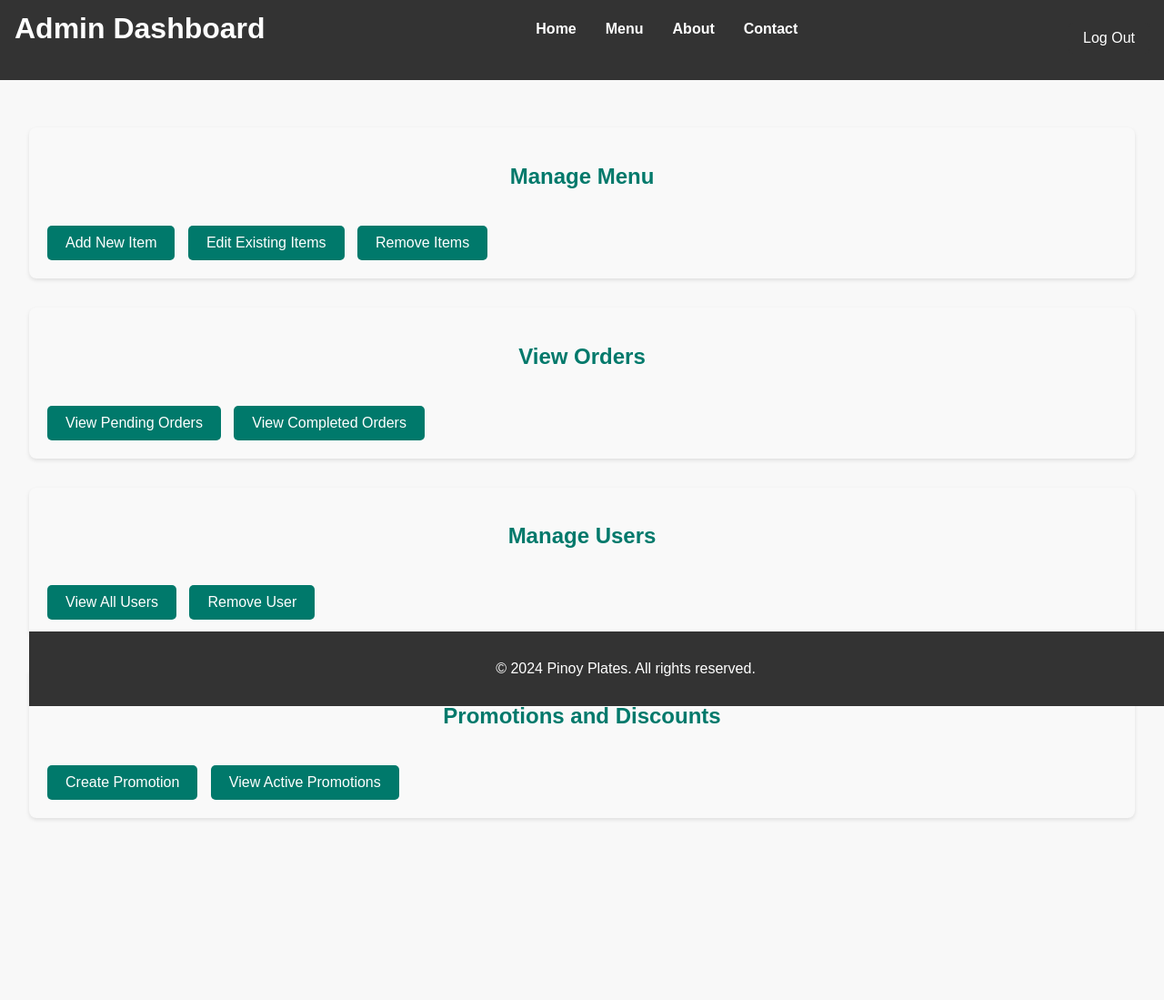
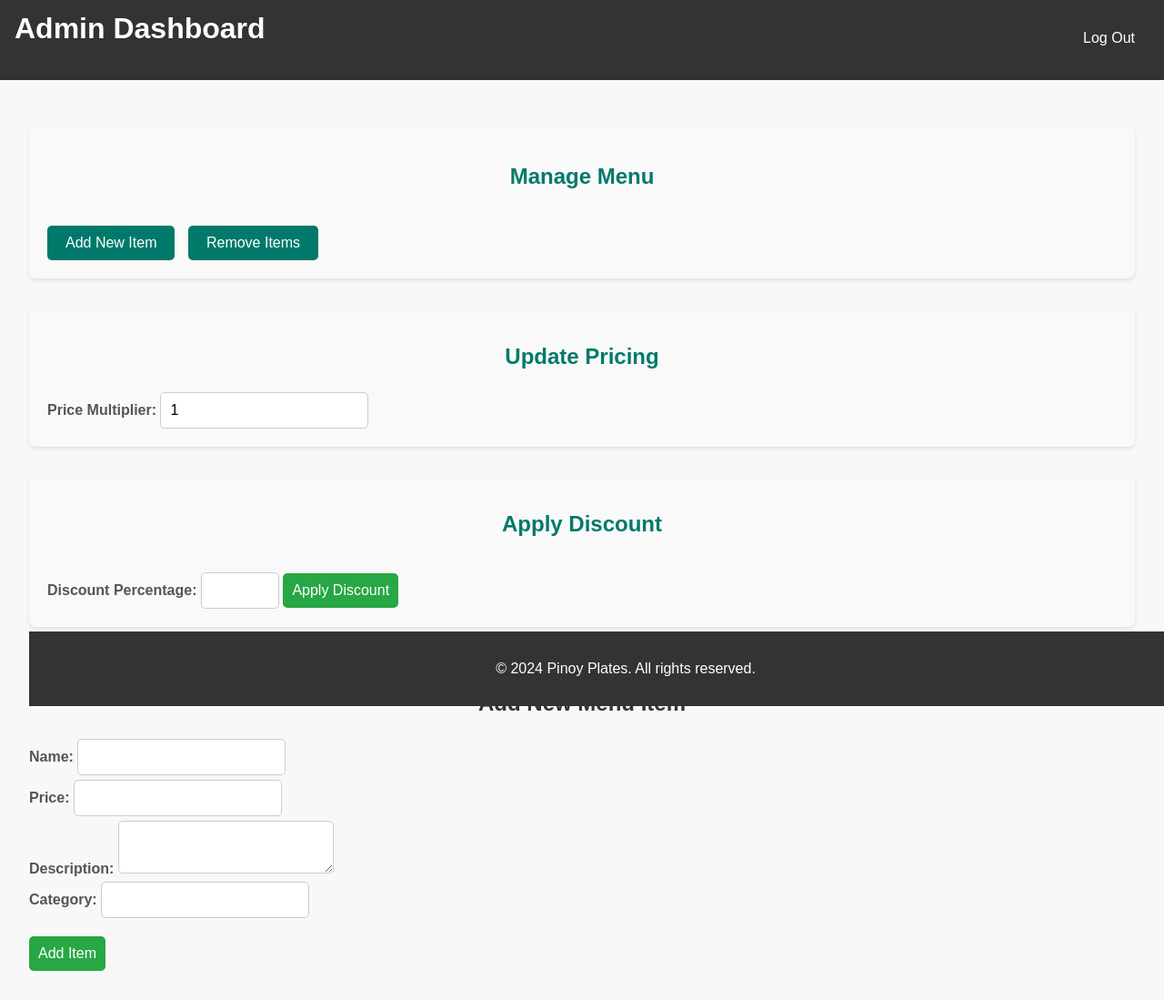
Before and after one commit to JibbsMamogkat/ComingSoonFinalProject, a website: page frontend/pages/adminpage.html in a window 1280 px wide. Shown: the part 24-1123 px from the top of the page at 91% size. Before the commit the page ends 987 px from the top, so only its background shows below. Drawn offline with Linux system fonts and the light colour scheme.

Commit message:
about.html,css

```diff
--- a/frontend/pages/adminpage.html
+++ b/frontend/pages/adminpage.html
@@ -6,53 +6,165 @@
     <title>Admin Dashboard - Pinoy Plates</title>
     <link rel="stylesheet" href="../css/styles.css">
     <link rel="stylesheet" href="../css/adminpage.css">
-
 </head>
 <body>
     <header>
         <h1>Admin Dashboard</h1>
-        <nav>
-            <ul>
-                <li><a href="index.html">Home</a></li>
-                <li><a href="menu.html">Menu</a></li>
-                <li><a href="about.html">About</a></li>
-                <li><a href="contact.html">Contact</a></li>
-            </ul>
-        </nav>
-        <button class="logout">Log Out</button>
+        <button class="logout" onclick="logout()">Log Out</button>
     </header>
 
     <main>
         <section class="admin-content">
+            <!-- Manage Menu Section -->
             <div class="admin-section">
                 <h2>Manage Menu</h2>
-                <button class="action-button">Add New Item</button>
-                <button class="action-button">Edit Existing Items</button>
-                <button class="action-button">Remove Items</button>
+                <button class="action-button" onclick="openAddItemForm()">Add New Item</button>
+                <button class="action-button" onclick="loadItemsForRemoval()">Remove Items</button>
             </div>
 
+            <!-- Update Prices Section -->
             <div class="admin-section">
-                <h2>View Orders</h2>
-                <button class="action-button">View Pending Orders</button>
-                <button class="action-button">View Completed Orders</button>
+                <h2>Update Pricing</h2>
+                <label for="priceMultiplier">Price Multiplier:</label>
+                <input type="number" id="priceMultiplier" value="1" min="0.1" step="0.1" onchange="updatePrices()" />
             </div>
 
+            <!-- Apply Discounts Section -->
             <div class="admin-section">
-                <h2>Manage Users</h2>
-                <button class="action-button">View All Users</button>
-                <button class="action-button">Remove User</button>
-            </div>
-
-            <div class="admin-section">
-                <h2>Promotions and Discounts</h2>
-                <button class="action-button">Create Promotion</button>
-                <button class="action-button">View Active Promotions</button>
+                <h2>Apply Discount</h2>
+                <label for="discountPercent">Discount Percentage:</label>
+                <input type="number" id="discountPercent" min="0" max="100" />
+                <button onclick="applyDiscount()">Apply Discount</button>
             </div>
         </section>
+
+        <!-- Add Item Form Modal -->
+        <div id="addItemForm" class="modal">
+            <div class="modal-content">
+                <span class="close" onclick="closeAddItemForm()">&times;</span>
+                <h2>Add New Menu Item</h2>
+                <label>Name: <input type="text" id="itemName" /></label><br>
+                <label>Price: <input type="number" id="itemPrice" /></label><br>
+                <label>Description: <textarea id="itemDescription"></textarea></label><br>
+                <label>Category: <input type="text" id="itemCategory" /></label><br>
+                <button onclick="addMenuItem()">Add Item</button>
+            </div>
+        </div>
 
         <footer>
             <p>&copy; 2024 Pinoy Plates. All rights reserved.</p>
         </footer>
     </main>
+
+    <script>
+        // Log out function
+        function logout() {
+            alert("Logging out...");
+            window.location.href = "login.html"; // Redirect to login page
+        }
+
+        // Open the Add Item form modal
+        function openAddItemForm() {
+            document.getElementById("addItemForm").style.display = "block";
+        }
+
+        // Close the Add Item form modal
+        function closeAddItemForm() {
+            document.getElementById("addItemForm").style.display = "none";
+        }
+
+        // Add a new item to the menu
+        async function addMenuItem() {
+            const newItem = {
+                name: document.getElementById("itemName").value,
+                price: parseFloat(document.getElementById("itemPrice").value),
+                description: document.getElementById("itemDescription").value,
+                category: document.getElementById("itemCategory").value,
+                available: true
+            };
+
+            try {
+                const response = await fetch('/api/menu', {
+                    method: 'POST',
+                    headers: { 'Content-Type': 'application/json' },
+                    body: JSON.stringify(newItem)
+                });
+                if (response.ok) {
+                    alert("Item added successfully!");
+                    closeAddItemForm();
+                } else {
+                    alert("Failed to add item.");
+                }
+            } catch (error) {
+                console.error("Error adding item:", error);
+            }
+        }
+
+        // Load items for removal (this example assumes the backend provides item data)
+        async function loadItemsForRemoval() {
+            const response = await fetch('/api/menu');
+            const items = await response.json();
+            items.forEach(item => {
+                const itemElement = document.createElement("div");
+                itemElement.innerHTML = `${item.name} - ${item.price} <button onclick="removeMenuItem('${item._id}')">Remove</button>`;
+                document.body.appendChild(itemElement);
+            });
+        }
+
+        // Remove an item
+        async function removeMenuItem(itemId) {
+            try {
+                const response = await fetch(`/api/menu/${itemId}`, {
+                    method: 'DELETE'
+                });
+                if (response.ok) {
+                    alert("Item removed successfully!");
+                    location.reload(); // Refresh to show updated list
+                } else {
+                    alert("Failed to remove item.");
+                }
+            } catch (error) {
+                console.error("Error removing item:", error);
+            }
+        }
+
+        // Update prices using multiplier
+        async function updatePrices() {
+            const multiplier = parseFloat(document.getElementById("priceMultiplier").value);
+            try {
+                const response = await fetch(`/api/menu/updatePrices`, {
+                    method: 'PUT',
+                    headers: { 'Content-Type': 'application/json' },
+                    body: JSON.stringify({ multiplier })
+                });
+                if (response.ok) {
+                    alert("Prices updated successfully!");
+                } else {
+                    alert("Failed to update prices.");
+                }
+            } catch (error) {
+                console.error("Error updating prices:", error);
+            }
+        }
+
+        // Apply discount to all menu items
+        async function applyDiscount() {
+            const discountPercent = parseFloat(document.getElementById("discountPercent").value);
+            try {
+                const response = await fetch(`/api/menu/applyDiscount`, {
+                    method: 'PUT',
+                    headers: { 'Content-Type': 'application/json' },
+                    body: JSON.stringify({ discountPercent })
+                });
+                if (response.ok) {
+                    alert("Discount applied successfully!");
+                } else {
+                    alert("Failed to apply discount.");
+                }
+            } catch (error) {
+                console.error("Error applying discount:", error);
+            }
+        }
+    </script>
 </body>
 </html>
```
Also changed, not shown: frontend/pages/contact.html (+1 -1 lines).
